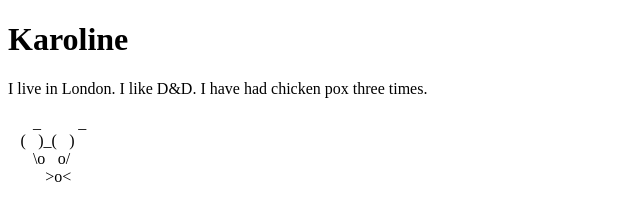
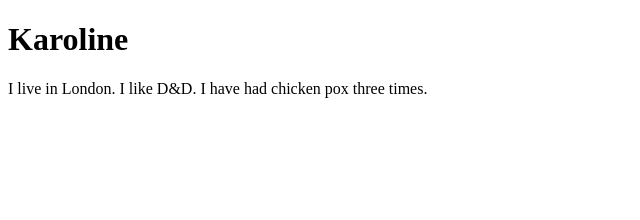
Before and after one commit to KarolineHansen/INST0018_23-24_uczckkh, a plain HTML site: page index.html in a window 1280 px wide. Shown: the whole page, without its empty margins (0-640 px from the left). Drawn offline with Linux system fonts and the light colour scheme.

Commit message:
Update index.html

```diff
--- a/index.html
+++ b/index.html
@@ -6,9 +6,6 @@
 <body>
  <h1>Karoline</h1>
  <p>I live in London. I like D&D. I have had chicken pox three times.</p>
-&#20;&#20;_&#20;&#20;&#20;_<br>
-&#20;(&#20;)_(&#20;)<br>
-&#20;&#20;\o&#20;o/<br>
-&#20;&#20;&#20;>o<<br>
+
 </body>
 </html>
```
